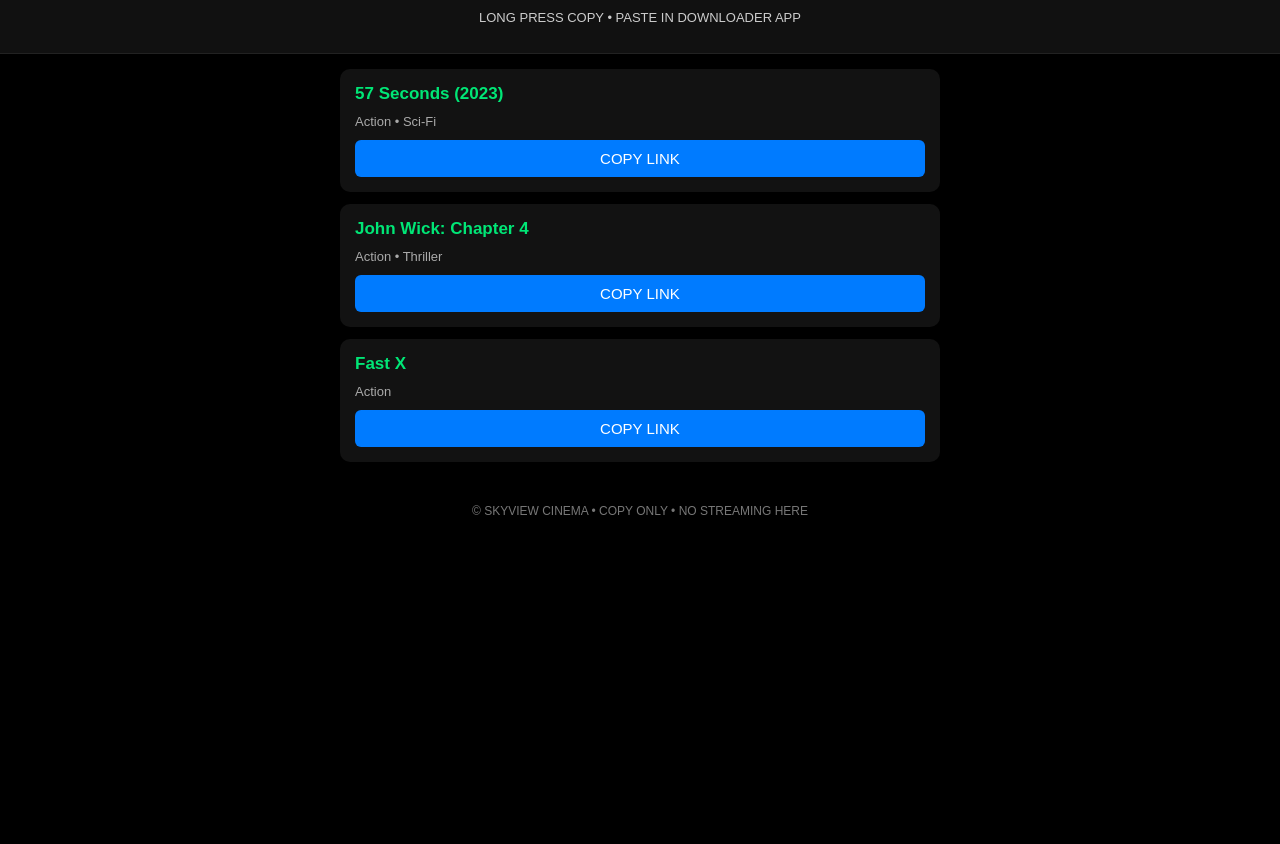
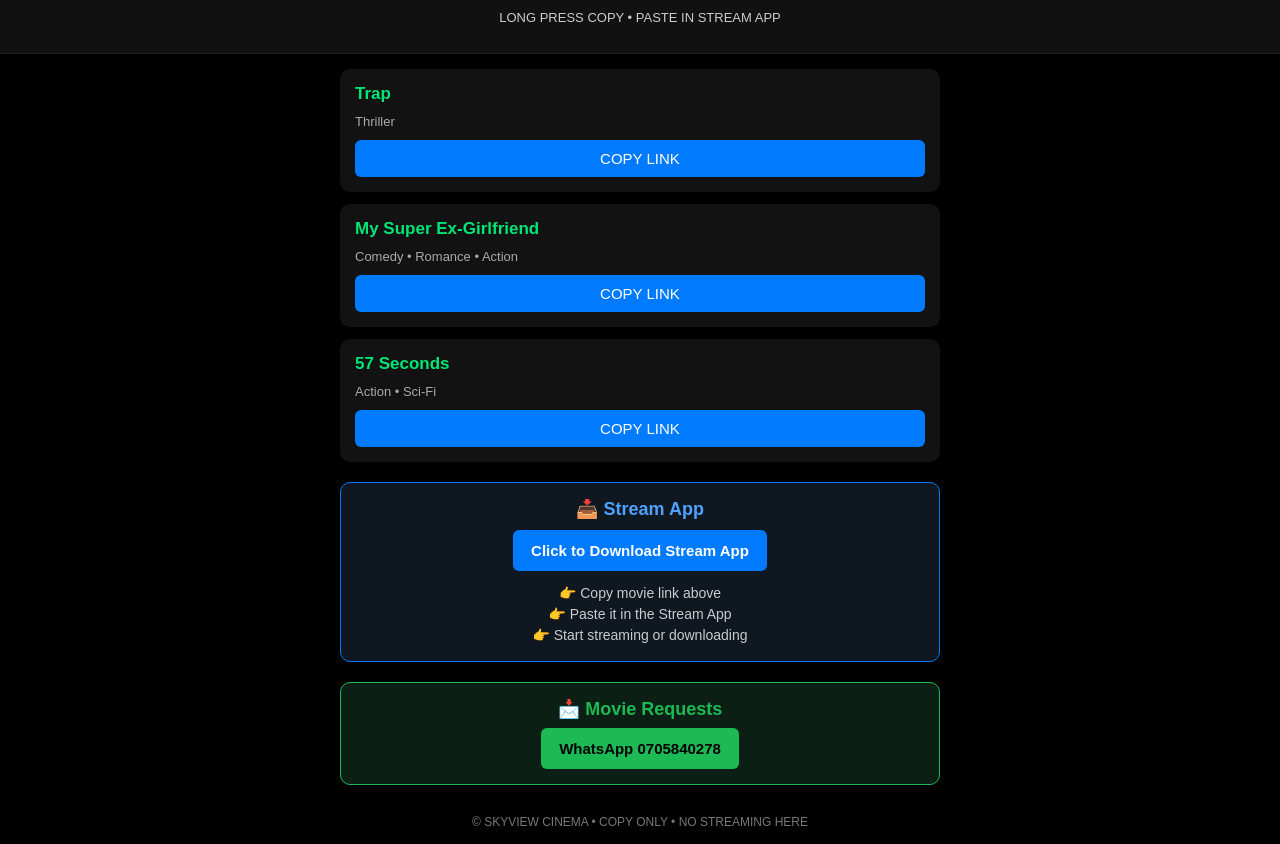
Before and after one commit to Pande998/stream, a plain HTML site: page index.html in a window 1280 px wide. Shown: the part 44-888 px from the top of the page. Before the commit the page ends 800 px from the top, so only its background shows below. Drawn offline with Linux system fonts and the light colour scheme.

Commit message:
Update index.html

```diff
--- a/index.html
+++ b/index.html
@@ -79,6 +79,65 @@
     display: none;
   }
 
+  .app-box {
+    background: #0f1720;
+    border: 1px solid #007bff;
+    border-radius: 10px;
+    padding: 15px;
+    margin-top: 20px;
+    text-align: center;
+  }
+
+  .app-box h3 {
+    margin: 0 0 10px;
+    color: #4da3ff;
+    font-size: 18px;
+  }
+
+  .app-btn {
+    display: inline-block;
+    padding: 12px 18px;
+    background: #007bff;
+    color: #fff;
+    font-weight: bold;
+    text-decoration: none;
+    border-radius: 6px;
+    font-size: 15px;
+  }
+
+  .instructions {
+    margin-top: 12px;
+    font-size: 14px;
+    color: #ccc;
+    line-height: 1.5;
+  }
+
+  .whatsapp-box {
+    background: #0b1f14;
+    border: 1px solid #1db954;
+    border-radius: 10px;
+    padding: 15px;
+    margin-top: 20px;
+    text-align: center;
+  }
+
+  .whatsapp-box h3 {
+    margin: 0 0 8px;
+    color: #1db954;
+    font-size: 18px;
+  }
+
+  .whatsapp-btn {
+    display: inline-block;
+    padding: 12px 18px;
+    background: #1db954;
+    color: #000;
+    font-weight: bold;
+    text-decoration: none;
+    border-radius: 6px;
+    font-size: 15px;
+  }
+
   footer {
     text-align: center;
     padding: 15px;
@@ -92,37 +151,64 @@
 
 <header>
   <h1>🎬 SKYVIEW ONLINE CINEMA</h1>
-  <p>LONG PRESS COPY • PASTE IN DOWNLOADER APP</p>
+  <p>LONG PRESS COPY • PASTE IN STREAM APP</p>
 </header>
 
 <div class="container">
 
-  <!-- MOVIE ITEM -->
+  <!-- Trap -->
   <div class="movie">
-    <h2>57 Seconds (2023)</h2>
-    <span>Action • Sci-Fi</span>
-    <button class="copy-btn" onclick="copyLink('https://streamtape.com/v/XXXX/movie.mp4', this)">
+    <h2>Trap</h2>
+    <span>Thriller</span>
+    <button class="copy-btn" onclick="copyLink('https://streamtape.com/v/dgR6Qj2JejFgMW/Trap_720p.mp4', this)">
       COPY LINK
     </button>
     <div class="copied">Link copied!</div>
   </div>
 
+  <!-- My Super Ex-Girlfriend -->
   <div class="movie">
-    <h2>John Wick: Chapter 4</h2>
-    <span>Action • Thriller</span>
-    <button class="copy-btn" onclick="copyLink('https://streamtape.com/v/YYYY/movie.mp4', this)">
+    <h2>My Super Ex-Girlfriend</h2>
+    <span>Comedy • Romance • Action</span>
+    <button class="copy-btn" onclick="copyLink('https://streamtape.com/v/VORyZqVGzVTK2o2/My-Super-Ex-Girlfriend_720p.mp4', this)">
       COPY LINK
     </button>
     <div class="copied">Link copied!</div>
   </div>
 
+  <!-- 57 Seconds -->
   <div class="movie">
-    <h2>Fast X</h2>
-    <span>Action</span>
-    <button class="copy-btn" onclick="copyLink('https://streamtape.com/v/ZZZZ/movie.mp4', this)">
+    <h2>57 Seconds</h2>
+    <span>Action • Sci-Fi</span>
+    <button class="copy-btn" onclick="copyLink('https://streamtape.com/v/pbddMwXjo3UGd1/57-Seconds_720p.mp4', this)">
       COPY LINK
     </button>
     <div class="copied">Link copied!</div>
+  </div>
+
+  <!-- Stream App Download -->
+  <div class="app-box">
+    <h3>📥 Stream App</h3>
+    <a class="app-btn"
+       href="https://drive.google.com/file/d/1Zi8S1eQ7PMzURSLfz9DcSyo9IXpfPiJ7/view?usp=sharing"
+       target="_blank">
+       Click to Download Stream App
+    </a>
+    <div class="instructions">
+      👉 Copy movie link above<br>
+      👉 Paste it in the Stream App<br>
+      👉 Start streaming or downloading
+    </div>
+  </div>
+
+  <!-- WhatsApp Requests -->
+  <div class="whatsapp-box">
+    <h3>📩 Movie Requests</h3>
+    <a class="whatsapp-btn"
+       href="https://wa.me/256705840278"
+       target="_blank">
+       WhatsApp 0705840278
+    </a>
   </div>
 
 </div>
```
